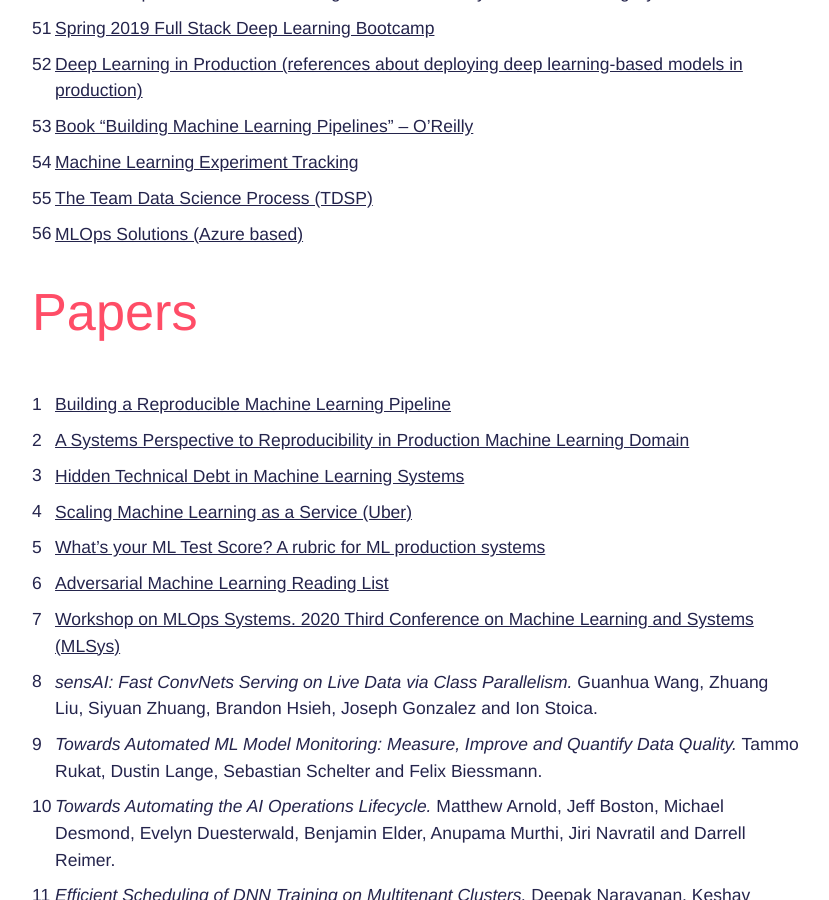
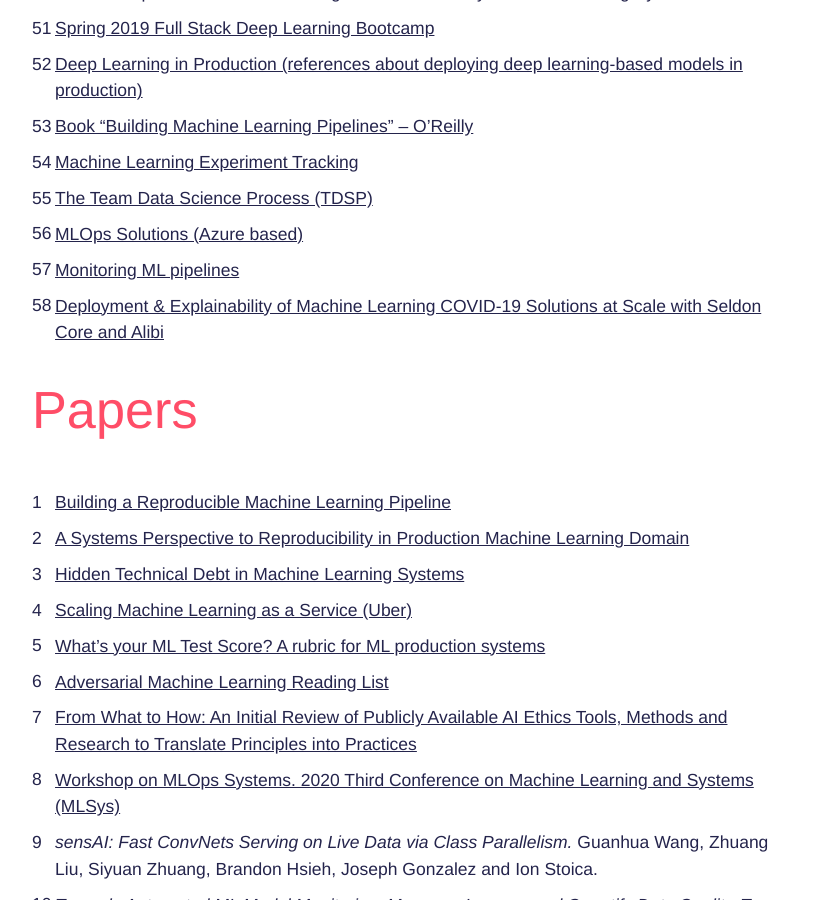
Before and after one commit to innoq/ml-ops.org, a Jekyll site: the page built from content/references.md, in a window 1280 px wide and 900 px high, scrolled down 2356 px. Shown: the whole window, without its empty margins (224-1053 px from the left). Built offline with Jekyll 4.4.1, drawn with Linux system fonts in a browser that asks for light colours; some web fonts are replaced; some of the changed text lies outside the part shown.

Commit message:
references

```diff
--- a/content/references.md
+++ b/content/references.md
@@ -61,6 +61,10 @@
 32. [Machine Learning Experiment Tracking](https://towardsdatascience.com/machine-learning-experiment-tracking-93b796e501b0)
 33. [The Team Data Science Process (TDSP)](https://docs.microsoft.com/en-us/azure/machine-learning/team-data-science-process/overview)
 35. [MLOps Solutions (Azure based)](https://github.com/visenger/MLOps)
+36. [Monitoring ML pipelines](https://intothedepthsofdataengineering.wordpress.com/2020/02/13/monitoring-ml-pipelines/)
+37. [Deployment & Explainability of Machine Learning COVID-19 Solutions at Scale with Seldon Core and Alibi](https://github.com/axsaucedo/seldon-core/tree/corona_research_exploration/examples/models/research_paper_classification)
+
+
 
 # Papers
 1. [Building a Reproducible Machine Learning Pipeline](https://arxiv.org/ftp/arxiv/papers/1810/1810.04570.pdf)
@@ -69,6 +73,7 @@
 4. [Scaling Machine Learning as a Service (Uber)](http://proceedings.mlr.press/v67/li17a/li17a.pdf)
 5. [What’s your ML Test Score? A rubric for ML production systems](https://storage.googleapis.com/pub-tools-public-publication-data/pdf/45742.pdf)
 6. [Adversarial Machine Learning Reading List](https://nicholas.carlini.com/writing/2018/adversarial-machine-learning-reading-list.html)
+6. [From What to How: An Initial Review of Publicly Available AI Ethics Tools, Methods and Research to Translate Principles into Practices](https://arxiv.org/pdf/1905.06876.pdf)
 7. [Workshop on MLOps Systems. 2020 Third Conference on Machine Learning and Systems (MLSys)](https://mlops-systems.github.io/)
 7. *sensAI: Fast ConvNets Serving on Live Data via Class Parallelism.* Guanhua Wang, Zhuang Liu, Siyuan Zhuang, Brandon Hsieh, Joseph Gonzalez and Ion Stoica.
 7. *Towards Automated ML Model Monitoring: Measure, Improve and Quantify Data Quality.* Tammo Rukat, Dustin Lange, Sebastian Schelter and Felix Biessmann.
@@ -142,3 +147,4 @@
 14. [Misconception 2 (of 5): Automated Machine Learning Will Unlock Enterprise AI](https://www.forbes.com/sites/forbestechcouncil/2020/02/27/misconception-2-of-5-automated-machine-learning-will-unlock-enterprise-ai/#7f618ff97ace)
 15. [Three Principles for Designing ML-Powered Products](https://spotify.design/articles/2019-12-10/three-principles-for-designing-ml-powered-products/)
 16. [A Step-by-Step Guide to Machine Learning Problem Framing](https://medium.com/thelaunchpad/a-step-by-step-guide-to-machine-learning-problem-framing-6fc17126b981)
+17. [AI adoption in the enterprise 2020](https://www.oreilly.com/radar/ai-adoption-in-the-enterprise-2020/)
```
